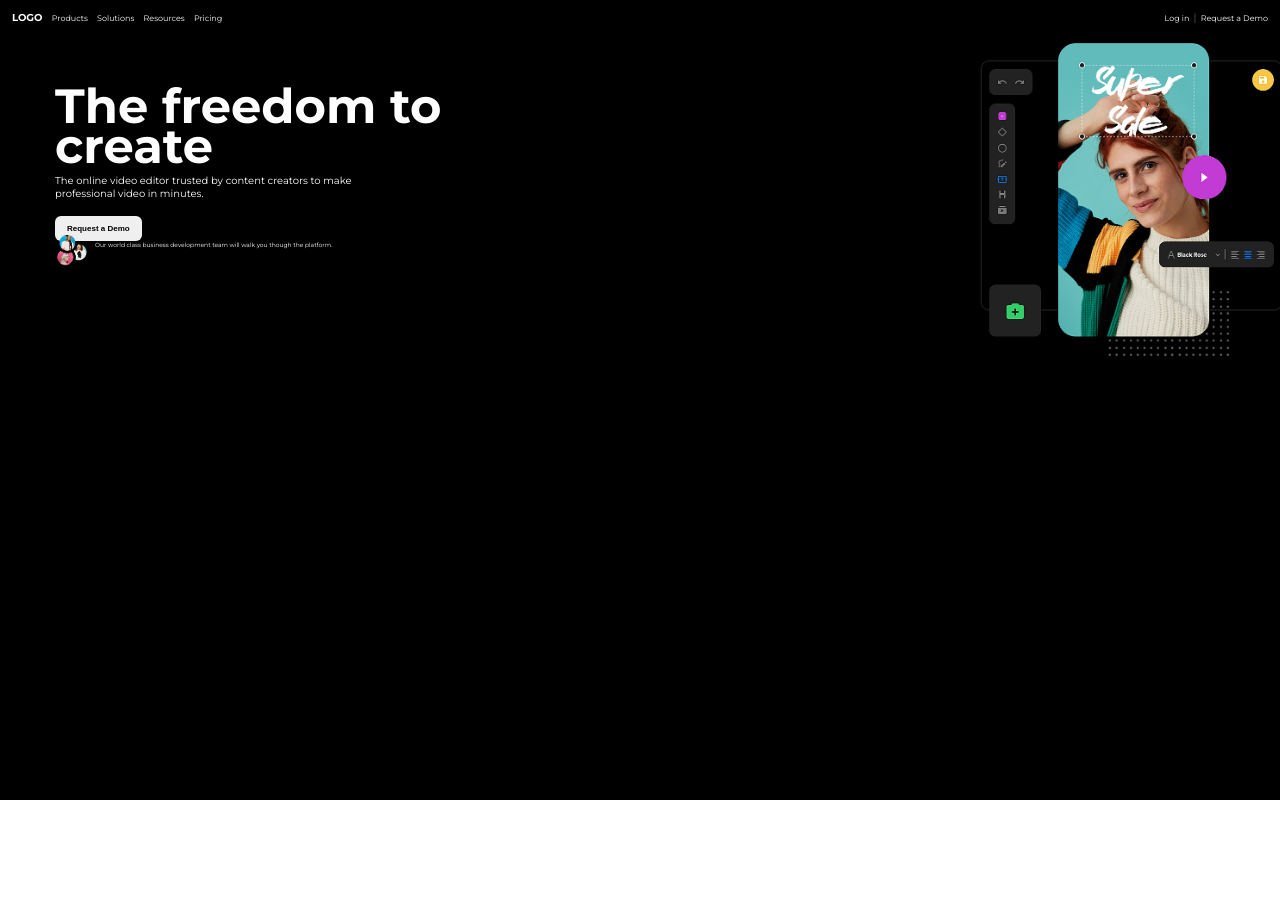
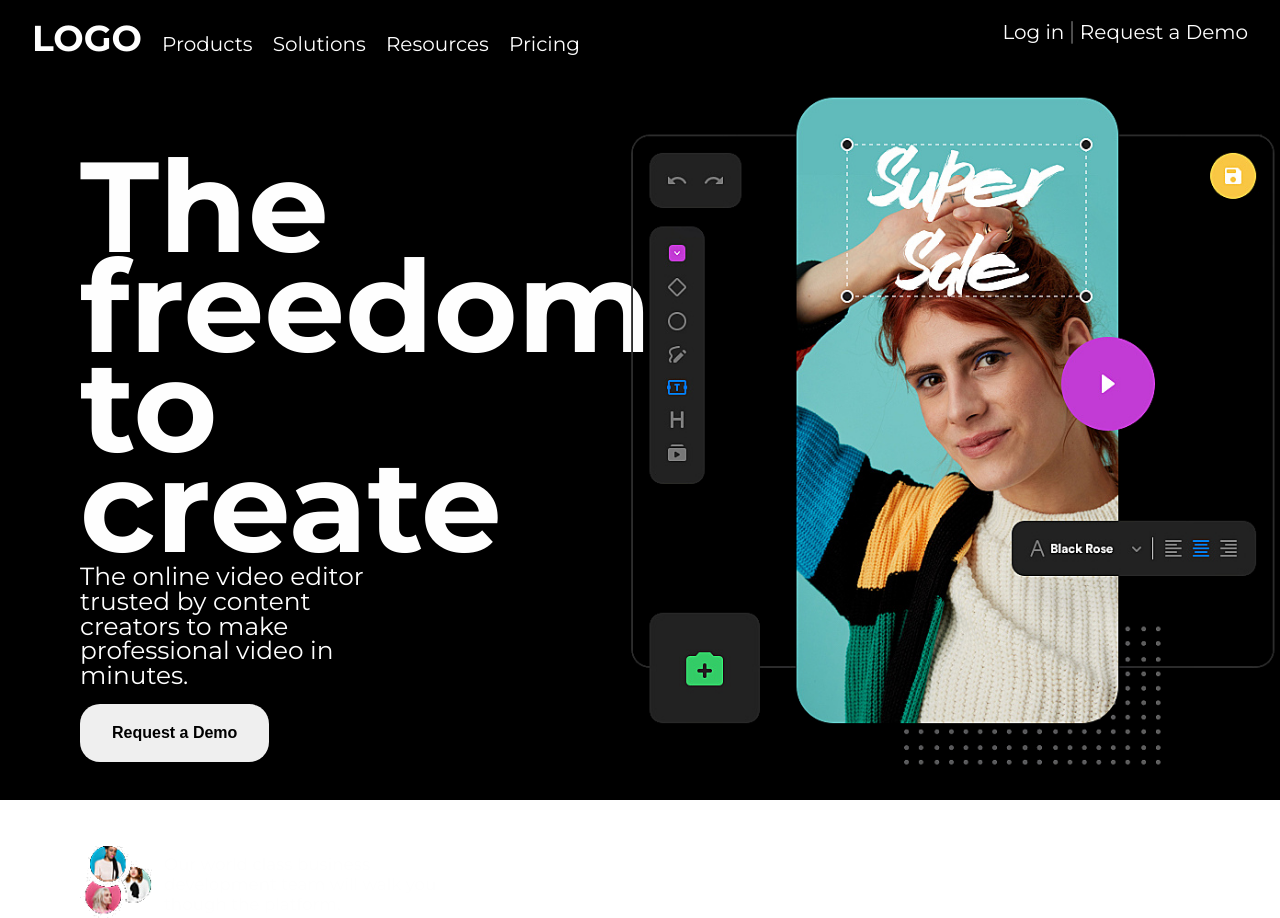
Before and after one commit to overlineink/Weekly-Inspiration, a website: page week 0/index.html in a window 1280 px wide. Before the commit the page ends 800 px from the top, so only its background shows below. Drawn offline with Linux system fonts and the light colour scheme.

Commit message:
fix: elements to default display scale

```diff
--- a/week 0/styles.css
+++ b/week 0/styles.css
@@ -17,19 +17,19 @@ body {
 
 a {
     text-decoration: none;
-    font-size: 8px;
+    font-size: 1.25rem;
 }
 
 
 header {
     display: flex;
     justify-content: space-between;
-    padding: 6px 12px 6px 12px;
+    padding: 1rem 2rem;
 }
 
 .logo {
     font-weight: 700;
-    font-size: 10px;
+    font-size: 2.25rem;
 }
 
 .navbar > ul {
@@ -41,7 +41,7 @@ header {
 }
 
 .navbar-list > li:not(:last-child) {
-    margin-right: 5px;
+    margin-right: 1rem;
 }
 
 .h-full {
@@ -53,7 +53,7 @@ header {
 }
 
 .separator {
-    font-size: 10px;
+    font-size: 1.5rem;
     color: #616161;
 }
 
@@ -64,19 +64,21 @@ header {
 
 .presentation {
     width: 100%;
-    padding: 55px;
+    padding: 5rem;
 }
 
 .title {
     width: 90%;
-    font-size: 48px;
-    line-height: 40px;
+    font-size: 8rem;
+    line-height: 6.25rem;
+    font-weight: 800;
 }
 
 .pretitle {
-    width: 60%;
+    width: 50%;
     margin-top: .5rem;
-    font-size: 10px;
+    font-size: 1.55rem;
+    line-height: 1.55rem;
 }
 
 .mt-0 {
@@ -93,27 +95,33 @@ header {
 
 .btn {
     border: none;
-    border-radius: 6px;
-    padding: 8px 12px 8px 12px;
-    font-size: 8px;
+    border-radius: 1.25rem;
+    padding: 1.25rem 2rem;
+    font-size: 1rem;
     color: #000;
     font-weight: bold;
 }
 
+.btn:hover, .btn:focus {
+    outline: none !important;
+    cursor: pointer;
+}
+
 .support {
     display: flex;
+    margin-top: 5.75rem;
 }
 
 .support > p {
-    font-size: 6px;
+    font-size: 1.05rem;
     width: 50%;
 }
 
 .team {
-    width: 32px;
+    width: 72px;
     height: auto;
-    margin-top: -6px;
-    margin-right: .5rem;
+    margin-top: -.5rem;
+    margin-right: .75rem;
 }
 
 .preview {
@@ -122,9 +130,9 @@ header {
 
 .bg-cover {
     position: absolute;
-    top: 20px;
-    right: -5px;
-    height: 360px;
+    top: 3rem;
+    right: 0;
+    height: 48rem;
     width: auto;
     background-repeat: no-repeat;
     background-size: cover;
```
